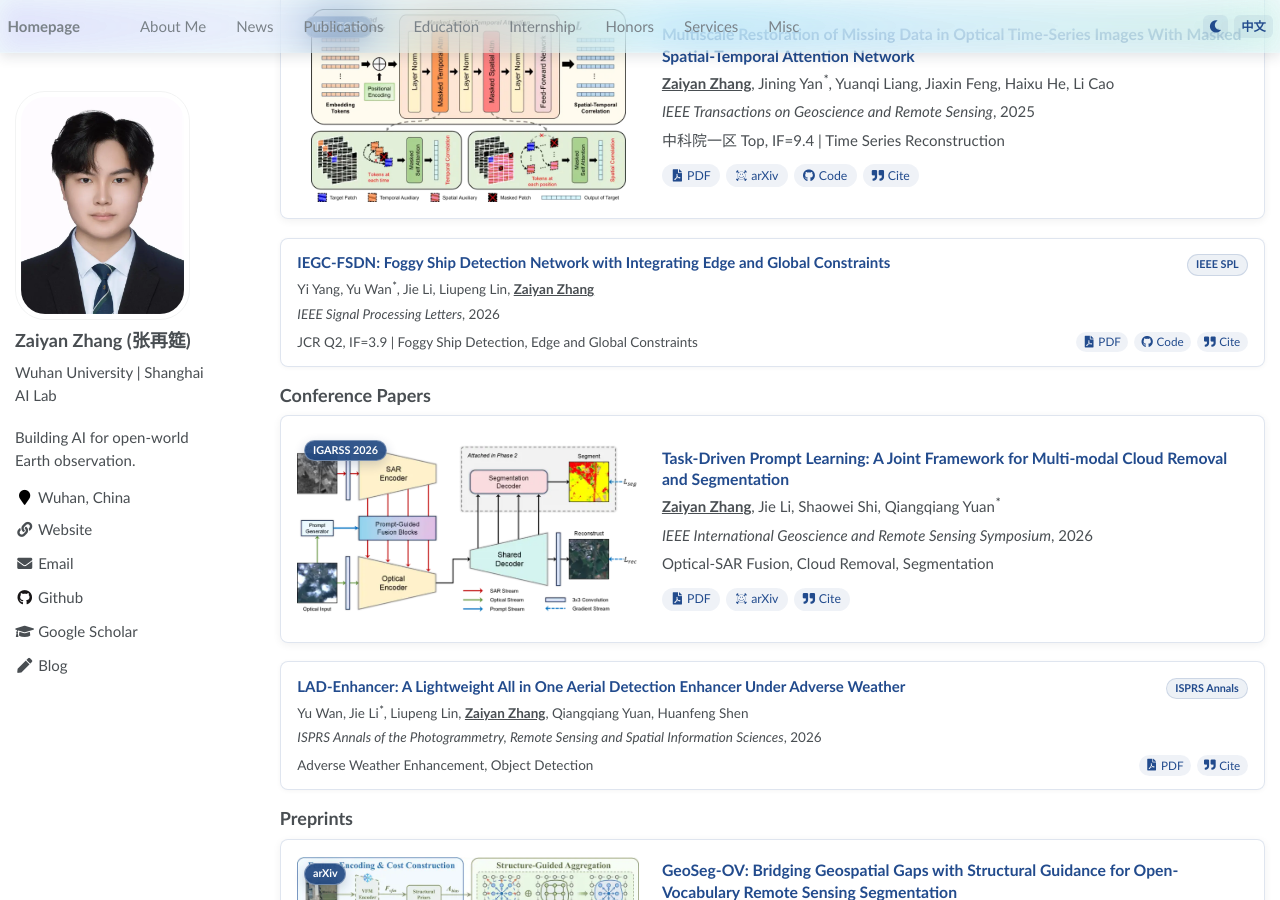
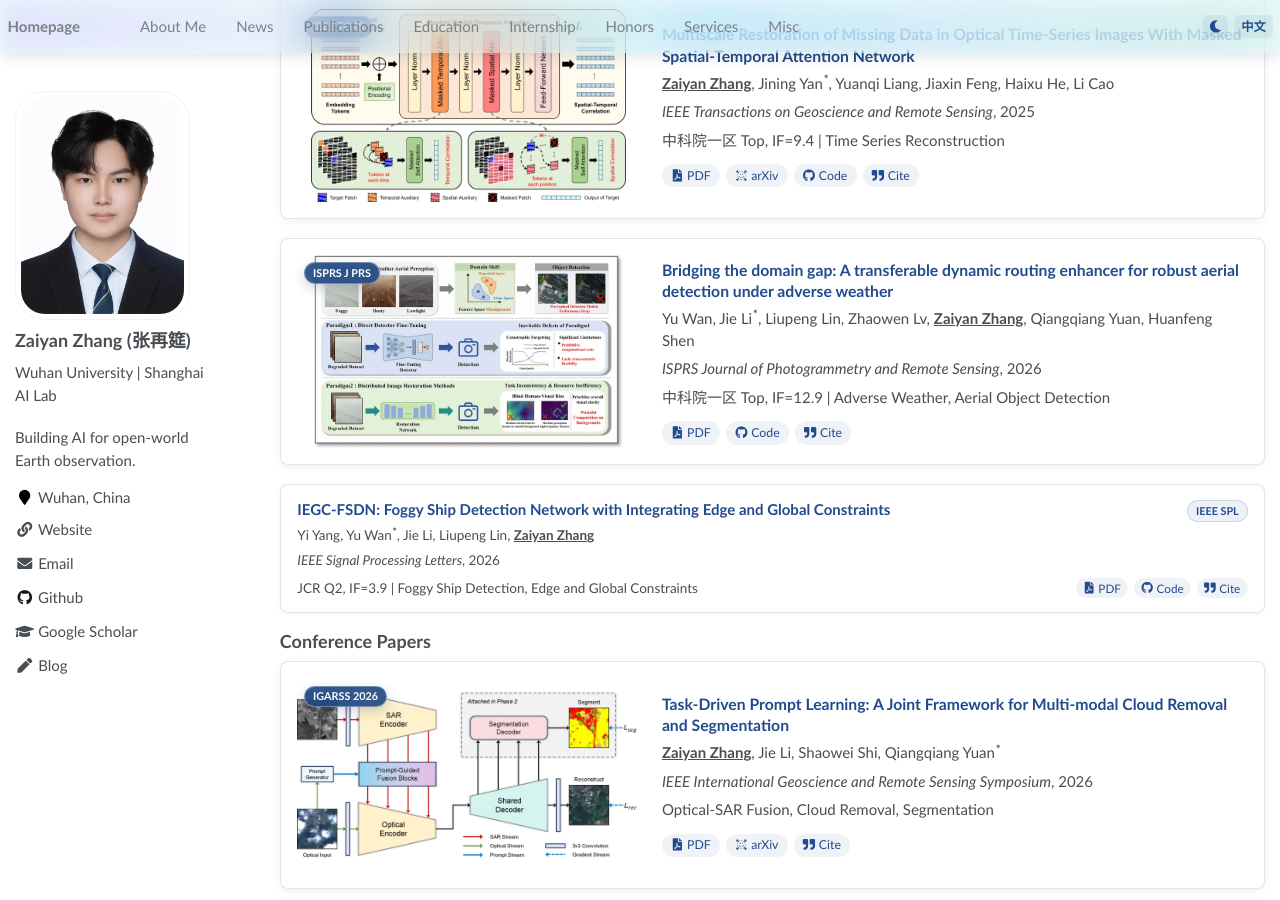
Before and after one commit to zzaiyan/zzaiyan.github.io, a Jekyll site: the page built from _pages/about.md, in a window 1280 px wide and 900 px high, scrolled down 1267 px. Built offline with Jekyll 4.4.1, drawn with Linux system fonts in a browser that asks for light colours; some web fonts are replaced; a script that is not in the unit is left out.

Commit message:
完善TDRE论文卡片与主图

```diff
--- a/_data/citation_outputs.json
+++ b/_data/citation_outputs.json
@@ -1,4 +1,16 @@
 {
+  "wan2026tdre": {
+    "key": "wan2026tdre",
+    "title": "Bridging the domain gap: A transferable dynamic routing enhancer for robust aerial detection under adverse weather",
+    "formats": {
+      "bibtex": "@article{wan2026tdre,\n\tauthor = {Wan, Yu and Li, Jie and Lin, Liupeng and Lv, Zhaowen and Zhang, Zaiyan and Yuan, Qiangqiang and Shen, Huanfeng},\n\tjournal = {ISPRS Journal of Photogrammetry and Remote Sensing},\n\tdoi = {10.1016/j.isprsjprs.2026.08.041},\n\tyear = {2026},\n\tpages = {1--18},\n\tpublisher = {Elsevier},\n\ttitle = {{Bridging the domain gap: A transferable dynamic routing enhancer for robust aerial detection under adverse weather}},\n\turl = {https://doi.org/10.1016/j.isprsjprs.2026.08.041},\n\tvolume = {242},\n}",
+      "ris": "TY  - JOUR\nAU  - Wan, Yu\nAU  - Li, Jie\nAU  - Lin, Liupeng\nAU  - Lv, Zhaowen\nAU  - Zhang, Zaiyan\nAU  - Yuan, Qiangqiang\nAU  - Shen, Huanfeng\nDA  - 2026///\nPY  - 2026\nDO  - 10.1016/j.isprsjprs.2026.08.041\nID  - wan2026tdre\nSP  - 1-18\nT2  - ISPRS Journal of Photogrammetry and Remote Sensing\nTI  - Bridging the domain gap: A transferable dynamic routing enhancer for r\nobust aerial detection under adverse weather\nUR  - https://doi.org/10.1016/j.isprsjprs.2026.08.041\nVL  - 242\nER  -",
+      "csl-json": "{\n  \"id\": \"wan2026tdre\",\n  \"type\": \"article-journal\",\n  \"title\": \"Bridging the domain gap: A transferable dynamic routing enhancer for robust aerial detection under adverse weather\",\n  \"author\": [\n    {\n      \"family\": \"Wan\",\n      \"given\": \"Yu\"\n    },\n    {\n      \"family\": \"Li\",\n      \"given\": \"Jie\"\n    },\n    {\n      \"family\": \"Lin\",\n      \"given\": \"Liupeng\"\n    },\n    {\n      \"family\": \"Lv\",\n      \"given\": \"Zhaowen\"\n    },\n    {\n      \"family\": \"Zhang\",\n      \"given\": \"Zaiyan\"\n    },\n    {\n      \"family\": \"Yuan\",\n      \"given\": \"Qiangqiang\"\n    },\n    {\n      \"family\": \"Shen\",\n      \"given\": \"Huanfeng\"\n    }\n  ],\n  \"container-title\": \"ISPRS Journal of Photogrammetry and Remote Sensing\",\n  \"volume\": \"242\",\n  \"page\": \"1-18\",\n  \"publisher\": \"Elsevier\",\n  \"DOI\": \"10.1016/j.isprsjprs.2026.08.041\",\n  \"URL\": \"https://doi.org/10.1016/j.isprsjprs.2026.08.041\",\n  \"issued\": {\n    \"date-parts\": [\n      [\n        2026\n      ]\n    ]\n  }\n}",
+      "ieee": "[1] Y. Wan et al., “Bridging the domain gap: A transferable dynamic routing enhancer for robust aerial detection under adverse weather,” ISPRS Journal of Photogrammetry and Remote Sensing, vol. 242, pp. 1–18, 2026, doi: 10.1016/j.isprsjprs.2026.08.041.",
+      "apa": "Wan, Y., Li, J., Lin, L., Lv, Z., Zhang, Z., Yuan, Q., & Shen, H. (2026). Bridging the domain gap: A transferable dynamic routing enhancer for robust aerial detection under adverse weather. ISPRS Journal of Photogrammetry and Remote Sensing, 242, 1–18. https://doi.org/10.1016/j.isprsjprs.2026.08.041",
+      "gb-t-7714": "[1] WAN Y, LI J, LIN L, et al. Bridging the domain gap: A transferable dynamic routing enhancer for robust aerial detection under adverse weather[J/OL]. ISPRS Journal of Photogrammetry and Remote Sensing, 2026, 242: 1-18. https://doi.org/10.1016/j.isprsjprs.2026.08.041. DOI:10.1016/j.isprsjprs.2026.08.041."
+    }
+  },
   "zhang2026coreuir": {
     "key": "zhang2026coreuir",
     "title": "CoRE-UIR: Prior-guided common and residual experts for efficient all-in-one remote sensing image restoration",
--- a/_data/pubs.json
+++ b/_data/pubs.json
@@ -79,6 +79,29 @@
                 }
             ],
             "referenceKey": "zhang2025multi"
+        },
+        {
+            "id": "wan2026tdre",
+            "title": "Bridging the domain gap: A transferable dynamic routing enhancer for robust aerial detection under adverse weather",
+            "authorRoles": {"corresponding": [2]},
+            "venue": "ISPRS Journal of Photogrammetry and Remote Sensing",
+            "venueShort": "ISPRS J PRS",
+            "year": 2026,
+            "badge": "ISPRS J PRS",
+            "image": "images/publications/tdre.webp",
+            "doi": "https://doi.org/10.1016/j.isprsjprs.2026.08.041",
+            "note": "Adverse Weather, Aerial Object Detection",
+            "links": [
+                {
+                    "name": "PDF",
+                    "url": "assets/pubs/TDRE.pdf"
+                },
+                {
+                    "name": "Code",
+                    "url": "https://github.com/KIKYOUWY/TDRE"
+                }
+            ],
+            "referenceKey": "wan2026tdre"
         },
         {
             "id": "yang2026iegc",
--- a/_data/references.json
+++ b/_data/references.json
@@ -1,4 +1,25 @@
 {
+    "wan2026tdre": {
+        "id": "wan2026tdre",
+        "type": "article-journal",
+        "title": "Bridging the domain gap: A transferable dynamic routing enhancer for robust aerial detection under adverse weather",
+        "author": [
+            { "family": "Wan", "given": "Yu" },
+            { "family": "Li", "given": "Jie" },
+            { "family": "Lin", "given": "Liupeng" },
+            { "family": "Lv", "given": "Zhaowen" },
+            { "family": "Zhang", "given": "Zaiyan" },
+            { "family": "Yuan", "given": "Qiangqiang" },
+            { "family": "Shen", "given": "Huanfeng" }
+        ],
+        "container-title": "ISPRS Journal of Photogrammetry and Remote Sensing",
+        "volume": "242",
+        "page": "1-18",
+        "publisher": "Elsevier",
+        "DOI": "10.1016/j.isprsjprs.2026.08.041",
+        "URL": "https://doi.org/10.1016/j.isprsjprs.2026.08.041",
+        "issued": { "date-parts": [[2026]] }
+    },
     "zhang2026coreuir": {
         "id": "zhang2026coreuir",
         "type": "article-journal",
```
Also changed, not shown: images/publications/tdre.webp (added), 1 other file.
